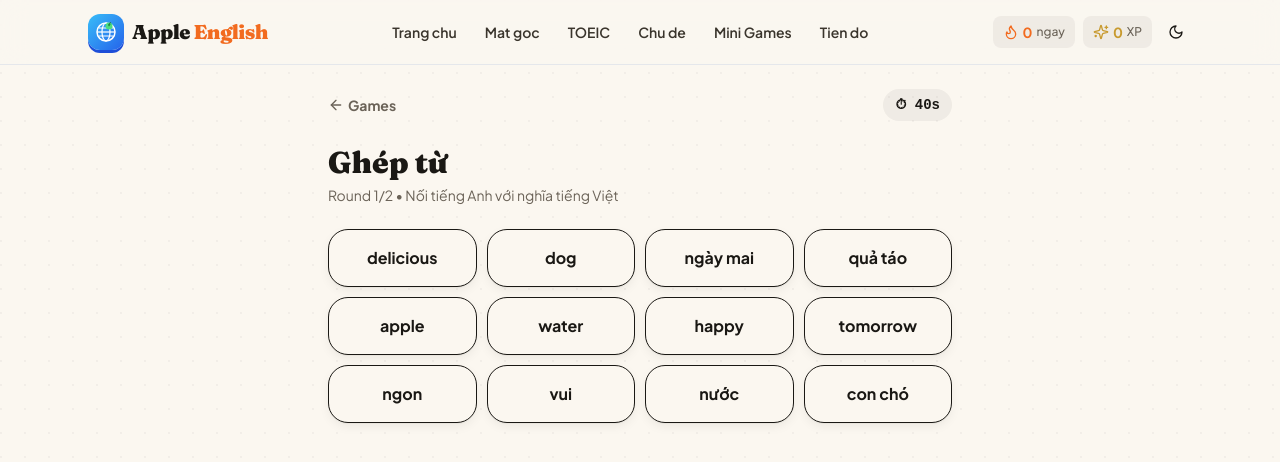
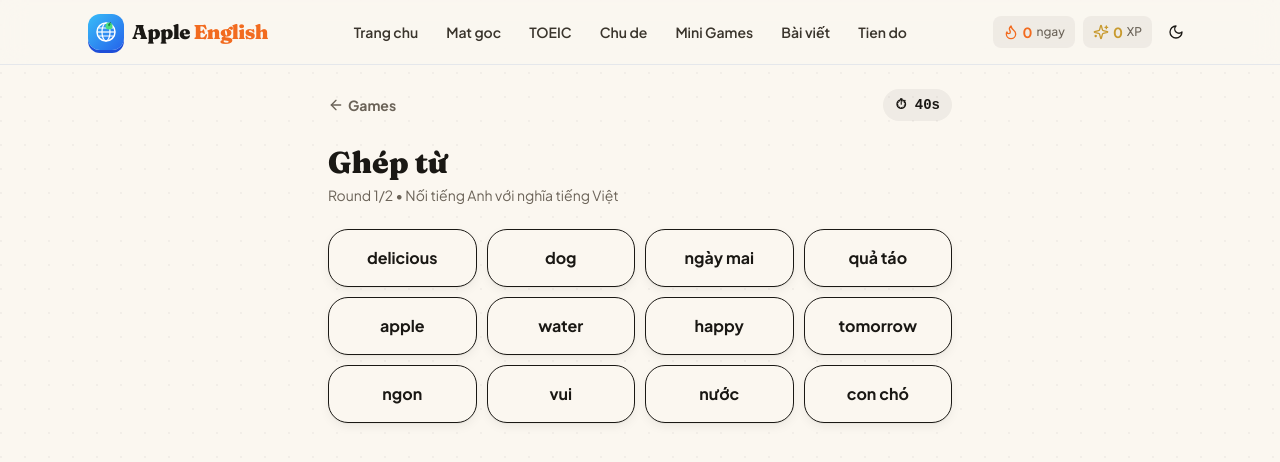
Before and after one commit to NguyeQuanHuy/apple-english, a Next.js app: page /games/match in a window 1280 px wide. Shown: the top 462 px of the page. Built offline with nearby package versions, Linux system fonts and the light colour scheme.

Commit message:
feat: add blog link to navbar

```diff
--- a/components/top-bar.tsx
+++ b/components/top-bar.tsx
@@ -26,6 +26,7 @@ export function TopBar() {
           <NavLink href="/learn/toeic">TOEIC</NavLink>
           <NavLink href="/learn/topics">Chu de</NavLink>
           <NavLink href="/games">Mini Games</NavLink>
+          <NavLink href="/blog">Bài viết</NavLink>
           <NavLink href="/dashboard">Tien do</NavLink>
         </nav>
         <div className="flex items-center gap-2">
```
